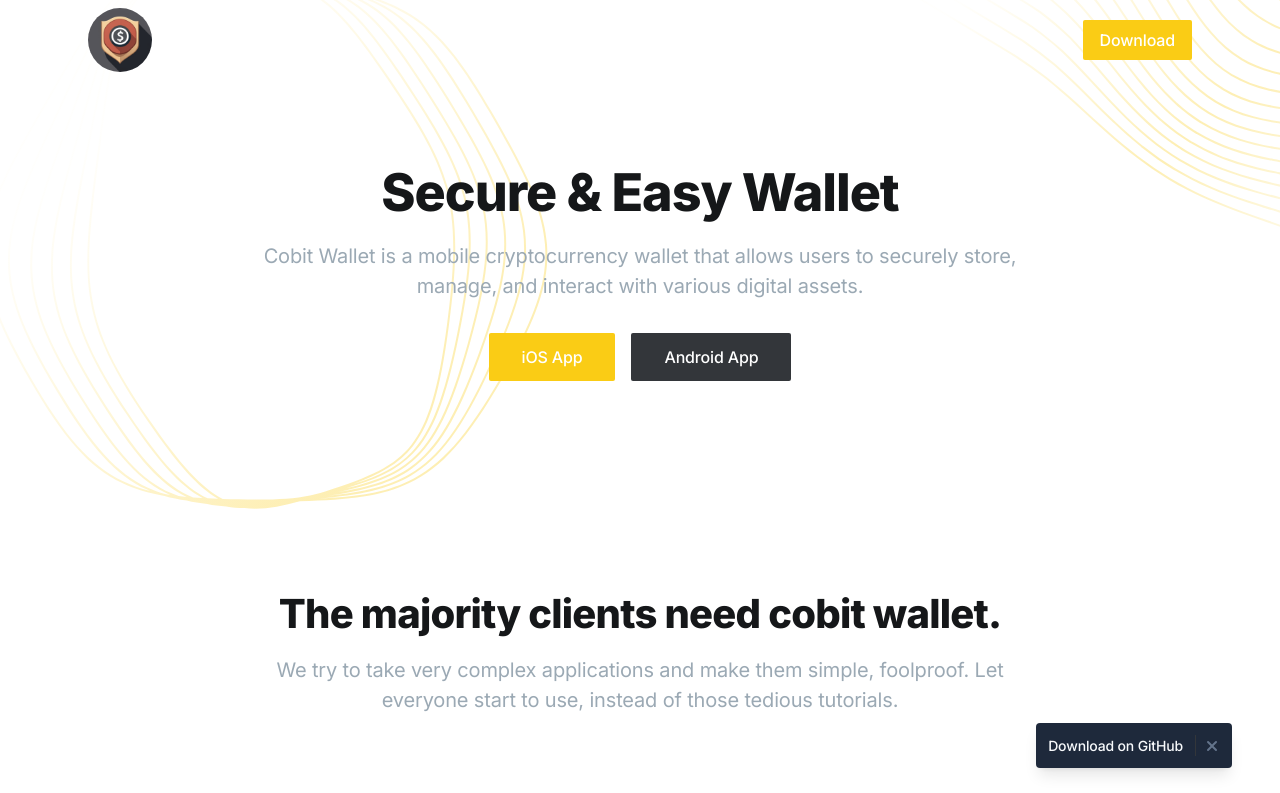
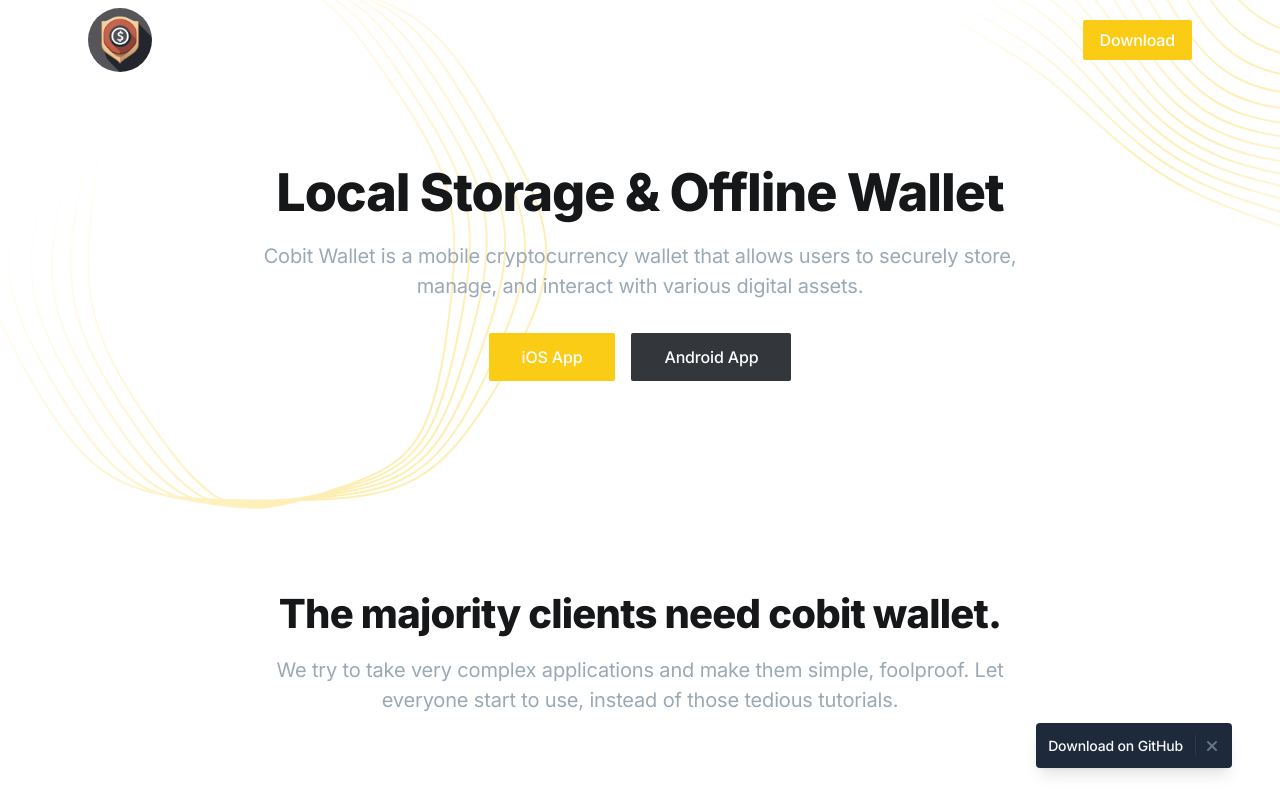
Before and after one commit to CalebBiber/Cobit, a Next.js app: page / in a window 1280 px wide. Shown: the top 793 px of the page. Built offline with nearby package versions, Linux system fonts and the light colour scheme.

Commit message:
Update hero.tsx

```diff
--- a/components/hero.tsx
+++ b/components/hero.tsx
@@ -21,7 +21,7 @@
 
           {/* Section header */}
           <div className="max-w-3xl mx-auto text-center pb-12 md:pb-16" id="download">
-            <h1 className="h1 mb-4" data-aos="fade-up">Secure & Easy Wallet</h1>
+            <h1 className="h1 mb-4" data-aos="fade-up">Local Storage & Offline Wallet</h1>
             <p className="text-xl text-gray-400 mb-8" data-aos="fade-up" data-aos-delay="200">Cobit Wallet is a mobile cryptocurrency wallet that allows users to securely store, manage, and interact with various digital assets.</p>
             <div className="max-w-xs mx-auto sm:max-w-none sm:flex sm:justify-center">
               <div data-aos="fade-up" data-aos-delay="400">
```
